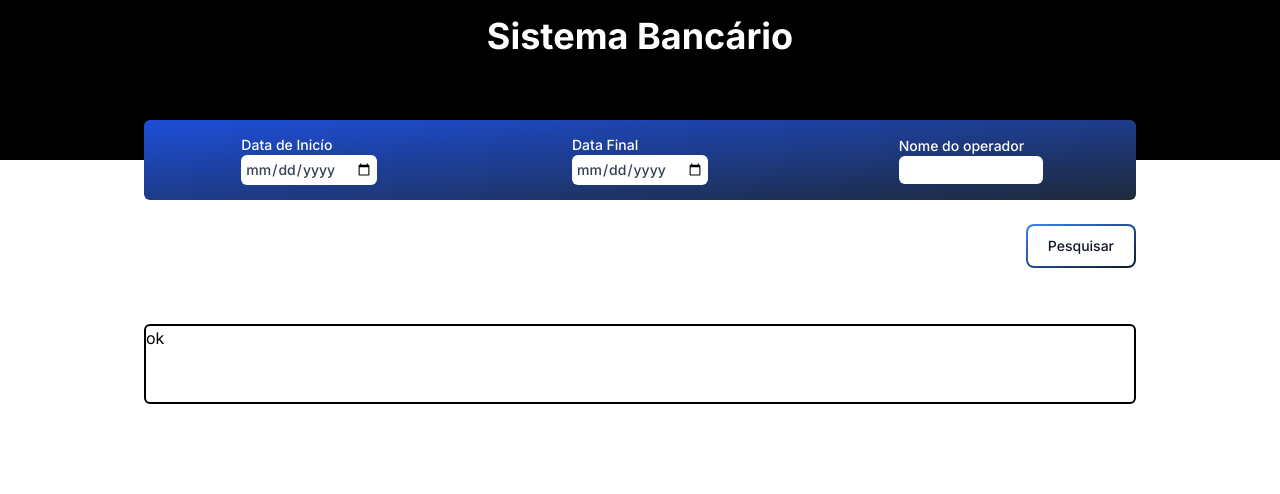
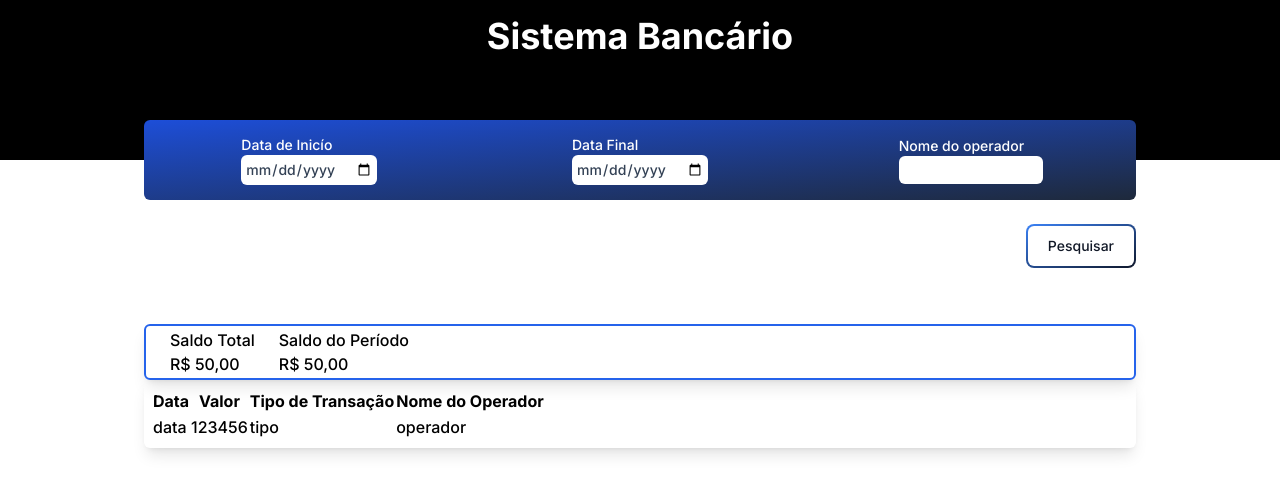
Before and after one commit to tettam/supera-frontend, a Next.js app: page / in a window 1280 px wide. Shown: the top 494 px of the page. Built offline with nearby package versions, Linux system fonts and the light colour scheme.

Commit message:
create banck statement components

```diff
--- /dev/null
+++ b/src/app/components/BankStatementArea.jsx
@@ -0,0 +1,22 @@
+export const BanckStatementArea = () => {
+  return(
+    <div className="border-blue-600 shadow-lg justi items-center p-2 font-medium rounded-md">
+      <thead>
+        <tr>
+          <th>Data</th>
+          <th>Valor</th>
+          <th>Tipo de Transação</th>
+          <th>Nome do Operador</th>
+        </tr>
+      </thead>
+      <tbody>
+        <tr>
+          <td>data</td>
+          <td>123456</td>
+          <td>tipo</td>
+          <td>operador</td>
+        </tr>
+      </tbody>
+    </div>
+  )
+}
--- a/src/app/components/ButtonSearch.jsx
+++ b/src/app/components/ButtonSearch.jsx
@@ -2,9 +2,9 @@ export const ButtonSearch = ({ onClick }) => {
   return(
     <div
       className="mt-6 flex justify-end">
-      <button class="relative inline-flex items-center justify-center p-0.5 overflow-hidden text-sm font-medium text-gray-900 rounded-lg group bg-gradient-to-br from-blue-500 to-slate-900  hover:text-white dark:text-white focus:ring-4 focus:outline-none focus:ring-brue-200"
+      <button className="relative inline-flex items-center justify-center p-0.5 overflow-hidden text-sm font-medium text-gray-900 rounded-lg group bg-gradient-to-br from-blue-500 to-slate-900  hover:text-white dark:text-white focus:ring-4 focus:outline-none focus:ring-brue-200"
       onClick={onClick}>
-  <span class="relative px-5 py-2.5 transition-all ease-in duration-75 bg-white dark:bg-gray-900 rounded-md group-hover:bg-opacity-0">
+  <span className="relative px-5 py-2.5 transition-all ease-in duration-75 bg-white dark:bg-gray-900 rounded-md group-hover:bg-opacity-0">
       Pesquisar
   </span>
 </button>
--- a/src/app/components/ShowMonetaryValues.jsx
+++ b/src/app/components/ShowMonetaryValues.jsx
@@ -1,7 +1,14 @@
 export const ShowMonetaryValues = () => {
   return(
-    <div className="flex h-20 w-full mt-14 rounded-md border-2 border-black">
-      <h1>ok</h1>
+    <div className="flex h-14 w-full mt-14 border-2 border-blue-600 shadow-lg justi items-center p-2 font-medium rounded-md">
+      <div className="mr-6 ml-4">
+        <h4>Saldo Total</h4>
+        <div  className="">R$ 50,00</div>
+      </div>
+      <div>
+        <h4>Saldo do Período</h4>
+        <div className="">R$ 50,00</div>
+      </div>
     </div>
   )
 }
--- a/src/app/page.js
+++ b/src/app/page.js
@@ -4,6 +4,7 @@ import { useState } from "react";
 import { ButtonSearch } from "./components/ButtonSearch"
 import { FilterArea } from "./components/FilterArea"
 import { ShowMonetaryValues } from "./components/ShowMonetaryValues";
+import { BanckStatementArea } from "./components/BankStatementArea";
 
 export default function Home() {
   const [filters , setFilters] = useState({
@@ -26,7 +27,7 @@ export default function Home() {
         <FilterArea filterData={filters} setFilterData={setFilters}/>
         <ButtonSearch onClick={handleClick} />
         <ShowMonetaryValues />
-        {/* tabela */}
+        <BanckStatementArea />
       </div>
     </div>
   )
```
